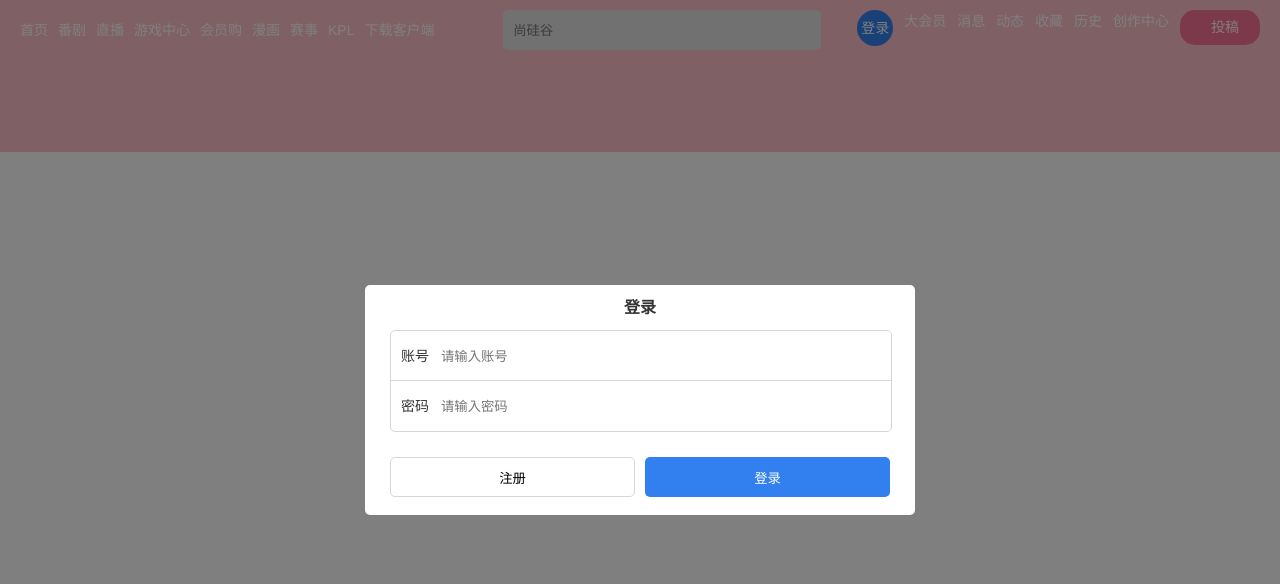
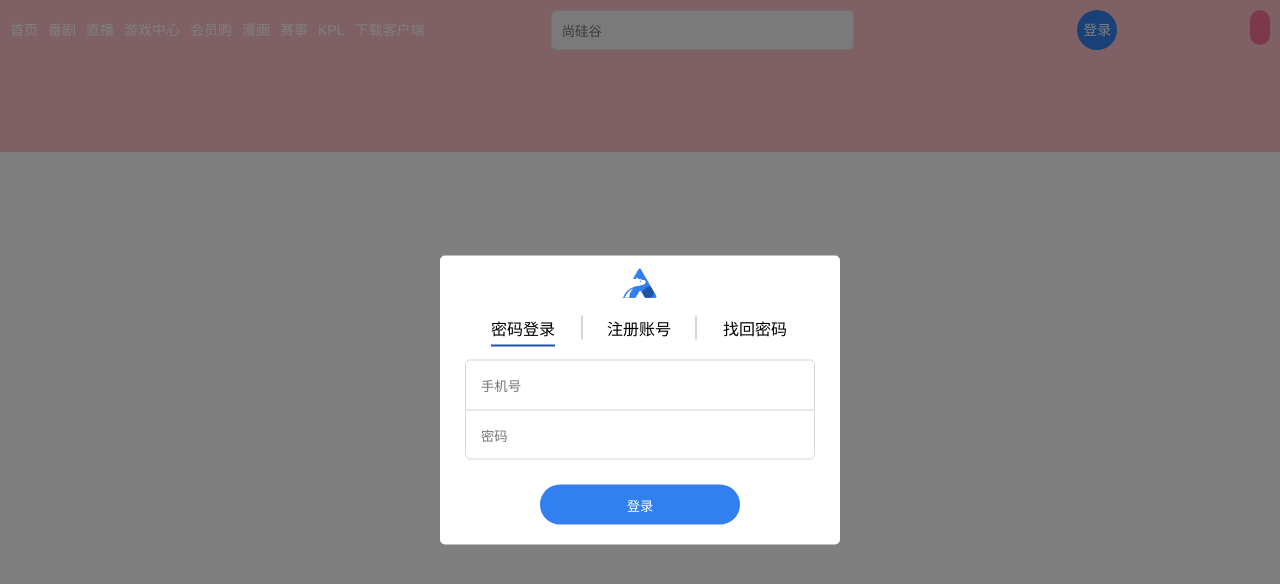
Before and after one commit to Curryyyyyyyyyyyyyy/bear-spark, a Vue app: page /index in a window 1280 px wide. Both pictures are taken after a click on the element "登录". Shown: the top 584 px of the page. Built offline with nearby package versions, Linux system fonts and the light colour scheme; a small style sheet from the web is missing.

Commit message:
优化login组件

```diff
--- /dev/null
+++ b/src/api/user.js
@@ -0,0 +1,33 @@
+import request from '@/util/request.js'
+
+export const loginApi = (account, password) => {
+  return request.get('/user/login', {
+    params:{
+      account,
+      password
+    }
+  })
+}
+export const sendVEcodeApi = (phone) => {
+  return request.post('/user/send', {
+    phone
+  })
+}
+export const verifyVEcodeApi = (phone, code) => {
+  return request.post('/user/verify', {
+    phone,
+    code
+  })
+}
+export const registerPwdApi = (phone, password) => {
+  return request.post('/user/password', {
+    phone,
+    password
+  })
+}
+export const modifyPwdApi = (phone, password) => {
+  return request.put('/user/password', {
+    phone,
+    password
+  })
+}
--- a/src/components/NavHeader.vue
+++ b/src/components/NavHeader.vue
@@ -1,11 +1,13 @@
 <script setup>
   import useUser from '../store/user';
   import { storeToRefs } from 'pinia';
+  import { ref } from 'vue';
   import { useRouter } from 'vue-router';
   const router = useRouter()
   const userStore = useUser()
   const {userId} = storeToRefs(userStore)
   const emit = defineEmits(['openLogin'])
+  let showWord = ref(true)
 
   function openLogin() {
     emit('openLogin')
@@ -16,6 +18,20 @@
     })
     window.open(href, '_blank')
   }
+  // 防止刷新显示问题
+  if(window.innerWidth < 1396) {
+    showWord.value = false
+  } else {
+    showWord.value = true
+  }
+  window.addEventListener('resize', ()=> {
+    console.log(window.innerWidth)
+    if(window.innerWidth < 1396) {
+      showWord.value = false
+    } else {
+      showWord.value = true
+    }
+  })
 </script>
 
 <template>
@@ -23,17 +39,16 @@
     <div class="wrapper">
       <div class="nav-left">
         <slot name="nav"></slot>
-        <a>番剧</a>
-        <a>直播</a>
-        <a>游戏中心</a>
-        <a>会员购</a>
-        <a>漫画</a>
-        <a>赛事</a>
-        <a>KPL</a>
-        <i class="iconfont icon-xiazai"></i>
-        <a>下载客户端</a>
+        <a class="jump">番剧</a>
+        <a class="jump">直播</a>
+        <a class="jump">游戏中心</a>
+        <a class="jump">会员购</a>
+        <a class="jump">漫画</a>
+        <a class="jump">赛事</a>
+        <a class="jump">KPL</a>
+        <a><i class="iconfont icon-xiazai"></i>下载客户端</a>
       </div>
-      <div class="inp">
+      <div class="inp" :class="{'inp-small':!showWord}">
         <input type="text" placeholder="尚硅谷">
         <span class="icon-search">
           <i class="iconfont icon-search-1-copy"></i>
@@ -118,32 +133,32 @@
           </div>
         </div>
         <div class="right-item">
-          <i class="iconfont icon-huiyuan"></i>
-          <p>大会员</p>
+          <i class="iconfont icon-huiyuan" :class="{'onlyIcon':!showWord}"></i>
+          <p v-if="showWord">大会员</p>
         </div>
         <div class="right-item">
-          <i class="iconfont icon-xiaoxi"></i>
-          <p>消息</p>
+          <i class="iconfont icon-xiaoxi" :class="{'onlyIcon':!showWord}"></i>
+          <p v-if="showWord">消息</p>
         </div>
         <div class="right-item">
-          <i class="iconfont icon-dongtai"></i>
-          <p>动态</p>
+          <i class="iconfont icon-dongtai" :class="{'onlyIcon':!showWord}"></i>
+          <p v-if="showWord">动态</p>
         </div>
         <div class="right-item">
-          <i class="iconfont icon-shoucang"></i>
-          <p>收藏</p>
+          <i class="iconfont icon-shoucang" :class="{'onlyIcon':!showWord}"></i>
+          <p v-if="showWord">收藏</p>
         </div>
         <div class="right-item">
-          <i class="iconfont icon-lishi"></i>
-          <p>历史</p>
+          <i class="iconfont icon-lishi" :class="{'onlyIcon':!showWord}"></i>
+          <p v-if="showWord">历史</p>
         </div>
         <div class="right-item">
-          <i class="iconfont icon-chuangzuozhongxin"></i>
-          <p>创作中心</p>
+          <i class="iconfont icon-chuangzuozhongxin" :class="{'onlyIcon':!showWord}"></i>
+          <p v-if="showWord">创作中心</p>
         </div>
         <div class="submit right-item">
-          <i class="iconfont icon-shangchuan"></i>
-          <span>投稿</span>
+          <i class="iconfont icon-shangchuan" :class="{'onlyIcon':!showWord}"></i>
+          <span v-if="showWord">投稿</span>
         </div>
       </div>
     </div>
@@ -153,28 +168,36 @@
 <style lang="scss">
   @use '../assets/sass/mixin.scss' as *;
   @use '../assets/sass/config.scss' as *;
+  @use '../assets/sass/animation.scss' as *;
   .nav-header {
     min-width: $min-width;
     max-width: $max-width;
     margin: 0 auto;
     // height: 152px;
-    padding: 10px 20px;
+    padding: 10px 10px 20px 10px;
     box-sizing: border-box;
-    background-color: transparent;
+    // background-color: transparent;
     .wrapper {
       display: flex;
       justify-content: space-between;
       height: 40px;
-      color: $colorG;
+      // color: $colorG;
       font-size: $fontJ;
       .iconfont {
         font-size: 14px;
         vertical-align: middle;
       }
       .nav-left {
-        flex: 1.1;
+        flex: 1.3;
         height: 40px;
         line-height: 40px;
+        .logo {
+          height: 40px;
+          width: 40px;
+          vertical-align: middle;
+          @include bgImg(40px,40px,'/imgs/logo.png',80px 80px);
+          margin-right:10px;
+        }
         a {
           margin-right: 10px;
           cursor: pointer;
@@ -197,12 +220,14 @@
         }
       }
       .inp {
-        flex: 0.7;
+        position: relative;
+        flex: 1;
         width: 350px;
         // height:34px;
         padding: 0 5px;
         box-sizing: border-box;
-        background-color: $colorL;
+        background-color: $colorJ;
+        border: 1px solid $colorL;
         border-radius: 5px;
         &:hover {
           background-color: $colorG;
@@ -221,8 +246,12 @@
           // }
         }
         .icon-search {
+          position: absolute;
+          right: 10px;
+          top: 50%;
+          transform: translateY(-50%);
           display: inline-block;
-          width: 10%;
+          width: 30px;
           height: 20px;
           line-height: 20px;
           border-radius: 5px;
@@ -235,6 +264,9 @@
           }
         }
       }
+      .inp-small {
+        flex: 0.7 !important;
+      }
       .nav-right {
         flex: 1;
         display: flex;
@@ -243,6 +275,14 @@
           margin-left: 2.5%;
           text-align: center;
           cursor: pointer;
+          .onlyIcon {
+            line-height: 36px;
+            font-size: 24px;
+            margin-left: 10px;
+            &.icon-shangchuan {
+              margin: 0;
+            }
+          }
         }
         .login {
           position: relative;
@@ -252,11 +292,11 @@
           }
           .nav-login {
             display: inline-block;
-            height: 36px;
-            line-height: 36px;
-            width: 36px;
+            height: 40px;
+            line-height: 40px;
+            width: 40px;
             text-align: center;
-            border-radius: 18px;
+            border-radius: 20px;
             background-color: $colorM;
             cursor: pointer;
           }
@@ -266,6 +306,7 @@
             }
           }
           .children {
+            z-index: 2;
             display: none;
             width: 280px;
             position: absolute;
@@ -275,7 +316,7 @@
             box-sizing: border-box;
             border-radius: 5px;
             background-color: $colorG;
-            box-shadow: 0 0 1px $colorF;
+            box-shadow: 0 0 5px $colorF;
             color: $colorI;
             font-size: $fontK;
             p:first-child {
@@ -315,7 +356,7 @@
               margin-bottom: 10px;
               cursor: pointer;
               &:hover {
-                background-color: #34c2f5;
+                background-color: $colorP;
               }
             }
             .register {
@@ -358,7 +399,7 @@
             box-sizing: border-box;
             border-radius: 5px;
             background-color: $colorG;
-            box-shadow: 0 0 1px $colorF;
+            box-shadow: 0 0 5px $colorF;
             color:$colorI;
             .nickname {
               cursor: pointer;
@@ -453,9 +494,10 @@
           }
         }
         .submit {
-          width: 80px;
+          // width: 80px;
           height: 35px;
           line-height: 35px;
+          padding: 0 10px;
           border-radius: 15px;
           background-color: $colorA;
           span {
@@ -469,4 +511,7 @@
       }
     }
   }
+  .jump:hover {
+    animation: jump .5s;
+  }
 </style>
--- a/src/router/index.js
+++ b/src/router/index.js
@@ -11,7 +11,7 @@ const routes = [
     component:()=>import('@/views/index.vue')
   },
   {
-    path:'/mainInterface/:userId',
+    path:'/mainInterface',
     name:'mainInterface',
     component:()=>import('@/views/mainInterface.vue')
   }
--- a/src/views/index.vue
+++ b/src/views/index.vue
@@ -29,9 +29,11 @@
 </template>
 
 <style lang="scss">
+  @use '../assets/sass/config.scss' as *;
   .index-header {
     height: 152px;
     background-color: pink;
+    color: $colorG;
   }
   .container {
     height: 50px;
--- a/src/views/login.vue
+++ b/src/views/login.vue
@@ -1,22 +1,58 @@
 <script setup>
   import { ref } from 'vue';
-  import useUser from '../store/user';
+  import {loginApi,sendVEcodeApi,verifyVEcodeApi,registerPwdApi,modifyPwdApi} from '@/api/user.js'
 
-  const userStore = useUser()
   let showPwd = ref(false)
   let account = ref('')
   let password = ref('')
+  let newPassword1 = ref('')
+  let newPassword2 = ref('')
+  let regPhoneNum = ref('')
+  let regVEcode = ref('')
+  let findPhoneNum = ref('')
+  let findVEcode = ref('')
+  let curWay = ref(0)
+  let isReg = ref(false)
+  const markWay = ref()
+  const inputBigBox = ref()
   const emit = defineEmits(['closeLogin'])
+
   function closeLogin(){
     emit('closeLogin')
   }
-  function register(){
-    userStore.userId = account
+  async function register(){
+    await verifyVEcodeApi(regPhoneNum.value,regVEcode.value)
+    inputBigBox.value.style.transform = `translateX(${(-3)*375}px)`
+    curWay.value = 3
+    isReg.value = true
+  }
+  async function login(){
+    await loginApi(account.value, password.value)
     closeLogin()
   }
-  function login(){
-    userStore.userId = account
-    closeLogin()
+  async function sendVEcode(phoneNum) {
+    await sendVEcodeApi(phoneNum)
+  }
+  async function submit() {
+    await verifyVEcodeApi(findPhoneNum.value,findVEcode.value)
+    inputBigBox.value.style.transform = `translateX(${(-3)*375}px)`
+    curWay.value = 3
+    isReg.value = false
+  }
+  async function confirm(isReg){
+    if(newPassword1.value !== newPassword2.value) return
+    if(isReg) {
+      await registerPwdApi(regPhoneNum.value,newPassword2.value)
+    } else {
+      await modifyPwdApi(findPhoneNum.value,newPassword2.value)
+    }
+    inputBigBox.value.style.transform = `translateX(0)`
+    curWay.value = 0
+  }
+  function changeWay(pos){
+    markWay.value.style.left = `${51 + pos*116}px`
+    inputBigBox.value.style.transform = `translateX(${(-pos)*375}px)`
+    curWay.value = pos
   }
 </script>
 
@@ -25,28 +61,68 @@
     <div class="mask"></div>
     <div class="login-box">
       <div class="box-header clearfix">
-        <span class="title">登录</span>
+        <span class="logo"></span>
         <i @click="closeLogin" class="iconfont icon-cuowu fr"></i>
       </div>
-      <div class="input-box">
-        <div class="account">
-          <span>账号</span>
-          <input type="text" placeholder="请输入账号" v-model="account">
+      <div class="way">
+        <button><span @click="changeWay(0)">密码登录</span></button>
+        <button class="way-reg"><span @click="changeWay(1)">注册账号</span></button>
+        <button><span @click="changeWay(2)">找回密码</span></button>
+      </div>
+      <div class="mark-way" ref="markWay"></div>
+      <div ref="inputBigBox" class="input-big-box">
+        <div class="input-box">
+          <div class="account">
+            <input type="text" placeholder="手机号" v-model="account">
+          </div>
+          <div class="password">
+            <input :type="showPwd ? 'text' : 'password'" placeholder="密码" v-model="password">
+            <button class="eyeBtn"><i class="iconfont" @click="showPwd = !showPwd" :class="showPwd ? 'icon-yanjing' : 'icon-biyan'"></i></button>
+          </div>
         </div>
-        <div class="password">
-          <span>密码</span>
-          <input :type="showPwd ? 'text' : 'password'" placeholder="请输入密码" v-model="password">
-          <i class="iconfont" @click="showPwd = !showPwd" :class="showPwd ? 'icon-yanjing' : 'icon-biyan'"></i>
+        <div class="input-box">
+          <div class="phoneNum">
+            <span>+86</span>
+            <input type="text" placeholder="请输入手机号" v-model="regPhoneNum">
+            <button @click="sendVEcode(regPhoneNum)">获取验证码</button>
+          </div>
+          <div class="VEcode">
+            <span>验证码</span>
+            <input type="text" placeholder="请输入验证码" v-model="regVEcode">
+          </div>
+        </div>
+        <div class="input-box">
+          <div class="phoneNum">
+            <span>+86</span>
+            <input type="text" placeholder="请输入手机号" v-model="findPhoneNum">
+            <button @click="sendVEcode(findPhoneNum)">获取验证码</button>
+          </div>
+          <div class="VEcode">
+            <span>验证码</span>
+            <input type="text" placeholder="请输入验证码" v-model="findVEcode">
+          </div>
+        </div>
+        <div class="input-box">
+          <div class="mod-password mod-password1">
+            <input :type="showPwd ? 'text' : 'password'" placeholder="请输入密码" v-model="newPassword1">
+          </div>
+          <div class="mod-password mod-password2">
+            <input :type="showPwd ? 'text' : 'password'" placeholder="请再次输入密码" v-model="newPassword2">
+            <button class="eyeBtn"><i class="iconfont" @click="showPwd = !showPwd" :class="showPwd ? 'icon-yanjing' : 'icon-biyan'"></i></button>
+          </div>
         </div>
       </div>
-      <button class="regBtn" @click="register">注册</button>
-      <button class="logBtn" @click="login">登录</button>
+      <button v-if="curWay === 0" class="logBtn" @click="login">登录</button>
+      <button v-if="curWay === 1" class="regBtn" @click="register">注册</button>
+      <button v-if="curWay === 2" class="subBtn" @click="submit">提交</button>
+      <button v-if="curWay === 3" class="confirmBtn" @click="confirm(isReg)">确认</button>
     </div>
   </div>
 </template>
 
 <style lang="scss" scoped>
   @use '../assets/sass/config.scss' as *;
+  @use '../assets/sass/mixin.scss' as *;
   .login {
     position: absolute;
     top: 0;
@@ -62,8 +138,8 @@
       background-color: #000000;
     }
     .login-box {
-      height: 200px;
-      width: 500px;
+      // height: 335px;
+      width: 350px;
       padding: 10px 25px 20px;
       border-radius: 5px;
       background-color: $colorG;
@@ -72,14 +148,14 @@
       left: 50%;
       transform: translate(-50%,-50%);
       font-size: $fontJ;
+      overflow: hidden;
       .box-header {
-        height: 25px;
-        line-height: 25px;
+        height: 40px;
+        line-height: 40px;
         margin-bottom:10px;
         text-align: center;
-        .title {
-          font-size: $fontI;
-          font-weight: bold;
+        .logo {
+          @include bgImg(40px,40px,'/imgs/logo.png',80px)
         }
         .icon-cuowu {
           font-size: 20px;
@@ -90,31 +166,65 @@
           }
         }
       }
+      .way {
+        padding-bottom: 5px;
+        button {
+          width: 116px;
+          border: none;
+          font-size: $fontI;
+          cursor: pointer;
+          padding: 0 10px
+        }
+        .way-reg {
+          border-left: 2px solid $colorF;
+          border-right: 2px solid $colorF;
+        }
+      }
+      .mark-way {
+        position: absolute;
+        left: 51px;
+        height: 2px;
+        width: 64px;
+        background-color: $colorP;
+        transition: left .27s;
+      }
+      .input-big-box {
+        display: flex;
+        margin-top: 15px;
+        margin-bottom: 25px;
+        transition: all .5s;
+      }
       .input-box {
-        width: 500px;
+        width: 350px;
         height: 100px;
         border: 1px solid $colorF;
+        box-sizing: border-box;
         border-radius: 5px;
-        margin-bottom: 25px;
-        .account,.password {
+        margin-right: 25px;
+        .account,.password,.phoneNum,.VEcode,.mod-password {
           height: 50px;
           line-height: 50px;
-          padding: 0 10px;
+          padding: 0 15px;
           box-sizing: border-box;
           span {
             display: inline-block;
-            width: 40px;
+            width: 60px;
           }
           input {
             height: 40px;
-            width: 400px;
             border: none;
           }
         }
         .account {
           border-bottom: 1px solid $colorF;
+          input {
+            width: 320px;
+          }
         }
-        .password {
+        .password,.mod-password2 {
+          input {
+            width: 280px;
+          }
           .iconfont {
             font-size: $fontD;
             vertical-align: middle;
@@ -125,23 +235,44 @@
             }
           }
         }
+        .phoneNum {
+          width: 350px;
+          border-bottom: 1px solid $colorF;
+          input {
+            width: 180px;
+          }
+          button {
+            border: none;
+            padding-left: 10px;
+            border-left: 1px solid $colorF;
+            background-color: transparent;
+            color: $colorE;
+            cursor: pointer;
+          }
+        }
+        .VEcode {
+          input {
+            width: 255px;
+          }
+        }
+        .mod-password1 {
+          border-bottom: 1px solid $colorF;
+          input {
+            width: 320px;
+          }
+        }
+        .eyeBtn {
+          border: 0;
+        }
       }
-      .regBtn,.logBtn {
-        width: 245px;
+      .regBtn,.logBtn,.subBtn,.confirmBtn {
+        display: block;
+        margin: 0 auto;
+        width: 200px;
         height: 40px;
         border: none;
-        border-radius: 5px;
+        border-radius: 20px;
         cursor: pointer;
-      }
-      .regBtn {
-        margin-right: 10px;
-        border: 1px solid $colorF;
-        background-color: $colorG;
-        &:hover {
-          border: 1px solid $colorM;
-        }
-      }
-      .logBtn {
         background-color: $colorM;
         color: $colorG
       }
```
Also changed, not shown: public/imgs/logo.png (renamed from public/imgs/工作室图标.png).
